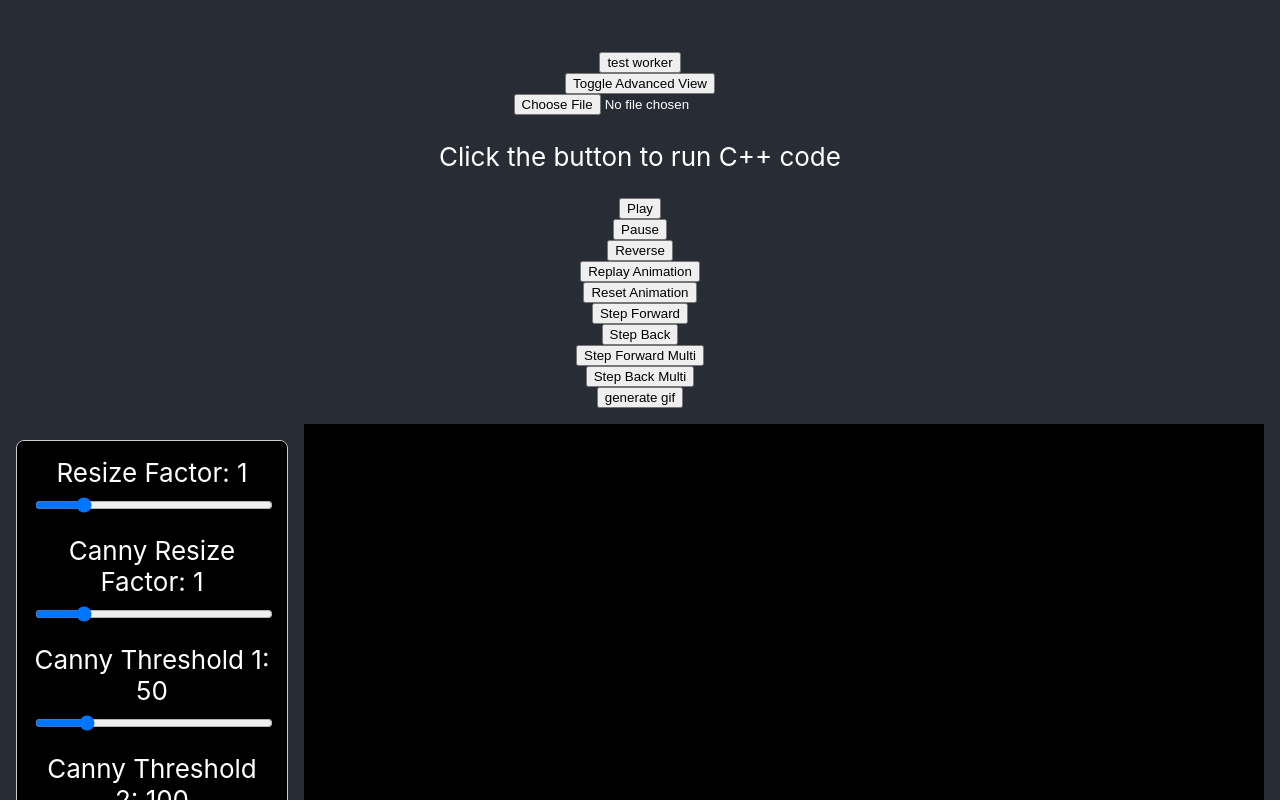
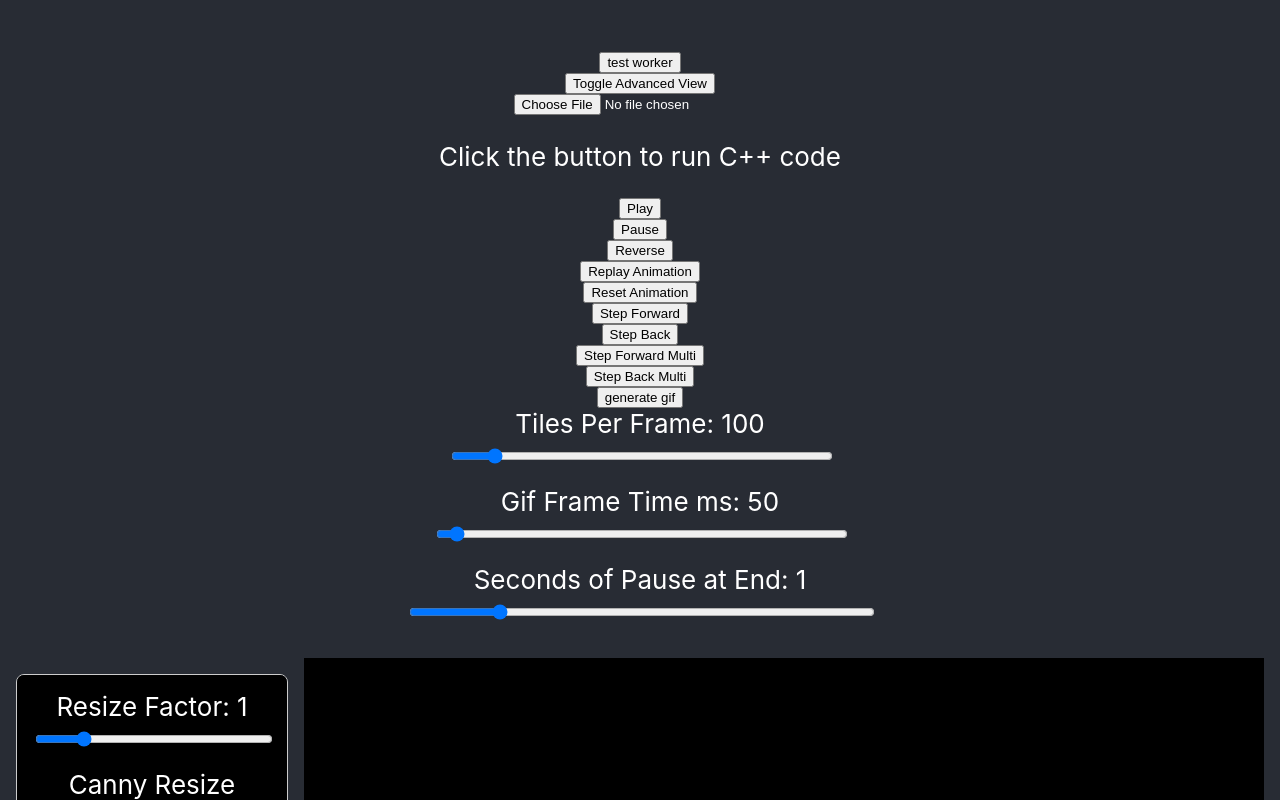
Before and after one commit to Simon-Sprouse/Mosaic, a React (Create React App) app in the folder web/: page / in a window 1280 px wide. Shown: the top 800 px of the page. Built offline with nearby package versions, Linux system fonts and the light colour scheme; no server answers.

Commit message:
gif parameters settable by user

```diff
--- a/web/public/gifWorker.js
+++ b/web/public/gifWorker.js
@@ -107,7 +107,7 @@ self.onmessage = function (e) {
     }
 
     else if (type === "create_gif") {
-        const { k, end_time } = data;
+        const { k, delay, end_time } = data;
 
         if (!mosaic) {
             self.postMessage({
@@ -132,19 +132,19 @@ self.onmessage = function (e) {
 
             let step_valid = true;
             let i = 0;
-            let total_time = 0;
-            const delay = 100; // ms per frame
+
+            // const delay = 100; // ms per frame
 
 
 
-            while (step_valid && total_time < end_time) {
+            while (step_valid) {
                 step_valid = mosaic.stepK(k);
 
                 const current = mosaic.getRenderPointer();
                 mosaic.renderImageRange(0, current);
                 mosaic.setRenderPointer(current + k);
                 const { pixels } = getImageBuffer(mosaic.getCanvasPtr());
-                console.log("Pixel sample:", pixels.slice(0, 16)); // log first 16 bytes of pixel array
+
 
 
                 // Create ImageData for the frame
@@ -154,6 +154,20 @@ self.onmessage = function (e) {
                 i++;
 
             }
+
+
+
+            const pause_time_ms = 1000 * end_time;
+            const pause_frames = pause_time_ms / delay;
+
+            const { pixels } = getImageBuffer(mosaic.getCanvasPtr());
+            const imageData = new ImageData(pixels, width, height);
+
+            for (let i = 0; i < pause_frames; i++) {
+                gif.addFrame(imageData, { delay });
+            }
+
+
 
             console.log("gif computation stopped after: ", i * k, "steps");
 
--- a/web/src/App.js
+++ b/web/src/App.js
@@ -711,14 +711,21 @@ function App() {
     }
 
 
+    const [gifPause, setGifPause] = useState(1);
+    const [gifDelay, setGifDelay] = useState(50);
+    const [stepsPerFrame, setStepsPerFrame] = useState(k);
     const handleGenerateGif = () => {
         if (gifWorkerReady) {
+
+
+
             gifWorkerRef.current.postMessage({ type: "set_parameters", data: debouncedParams });
             gifWorkerRef.current.postMessage({
                 type: "create_gif",
                 data: {
-                    k: k,
-                    end_time: 1,
+                    k: stepsPerFrame,
+                    delay: gifDelay,
+                    end_time: gifPause,
                 }
             })
         }
@@ -773,6 +780,48 @@ function App() {
             <button onClick={handleGenerateGif}>
                 generate gif
             </button>
+            <label style={{ display: 'block', marginBottom: '1rem' }}>
+                Tiles Per Frame: {stepsPerFrame}
+                <input
+                type="range"
+                min="1"
+                max="1000"
+                step="10"
+                value={stepsPerFrame}
+                onChange={(e) =>
+                    setStepsPerFrame(parseInt(e.target.value))
+                }
+                style={{ width: '100%' }}
+                />
+            </label>
+            <label style={{ display: 'block', marginBottom: '1rem' }}>
+                Gif Frame Time ms: {gifDelay}
+                <input
+                type="range"
+                min="35"
+                max="500"
+                step="5"
+                value={gifDelay}
+                onChange={(e) =>
+                    setGifDelay(parseInt(e.target.value))
+                }
+                style={{ width: '100%' }}
+                />
+            </label>
+            <label style={{ display: 'block', marginBottom: '1rem' }}>
+                Seconds of Pause at End: {gifPause}
+                <input
+                type="range"
+                min="0.1"
+                max="5"
+                step="0.1"
+                value={gifPause}
+                onChange={(e) =>
+                    setGifPause(parseFloat(e.target.value))
+                }
+                style={{ width: '100%' }}
+                />
+            </label>
 
 
 
```
